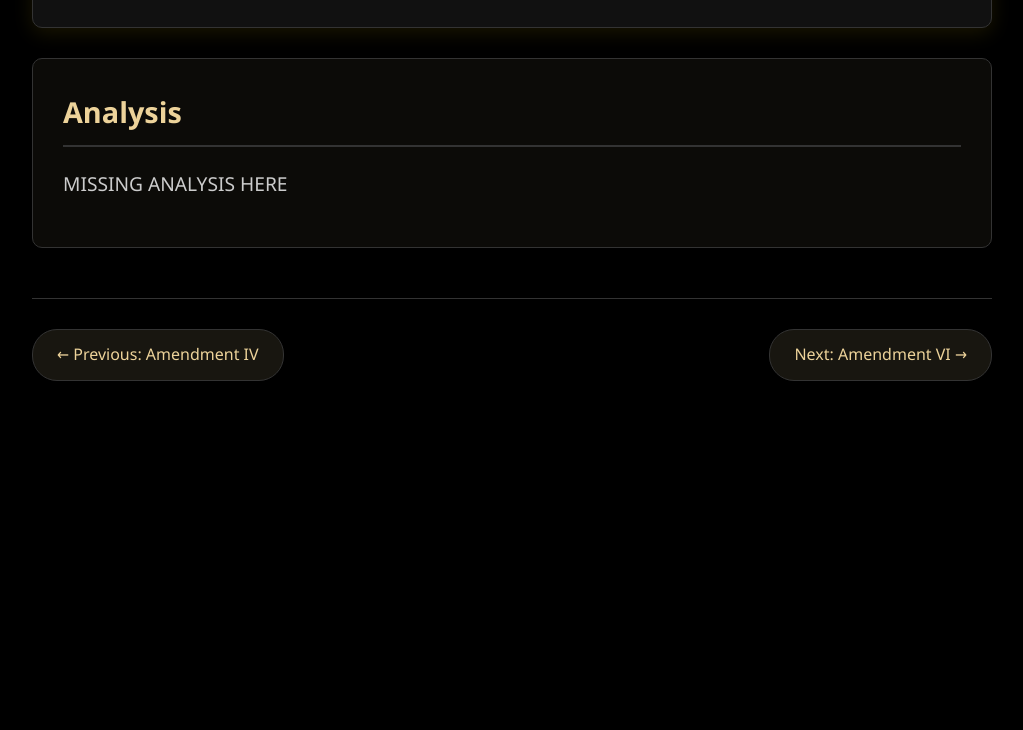
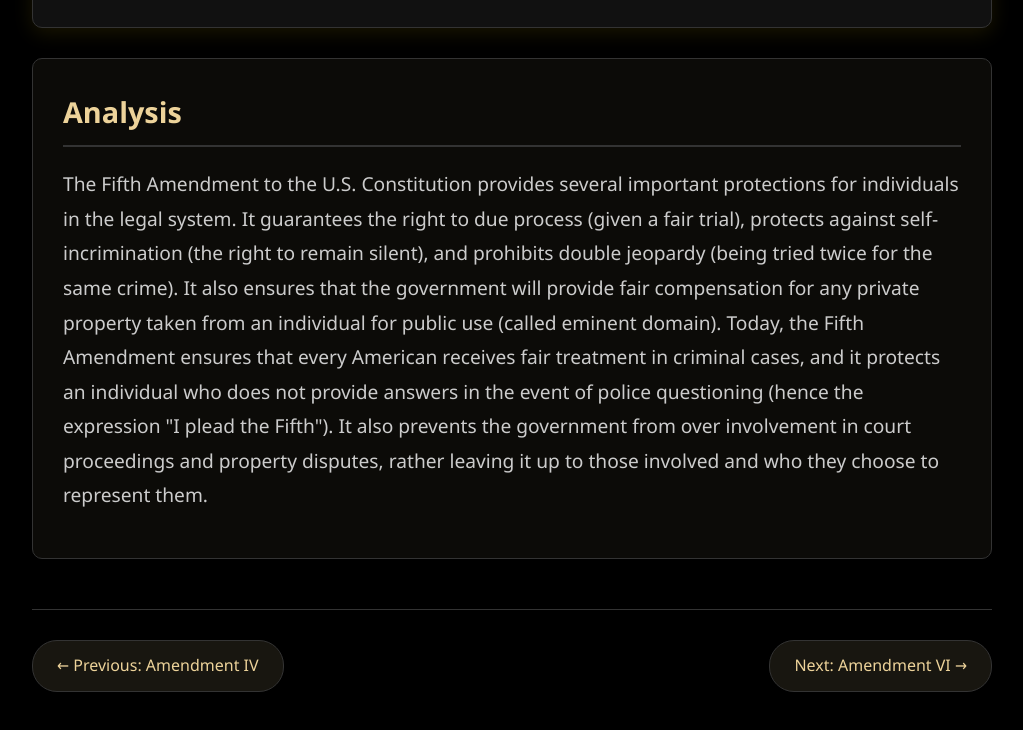
Before and after one commit to jacobhebbel/axia-itws2110, a plain HTML site: page lab2/amendments/amendment5.html in a window 1280 px wide. Shown: the part 778-1508 px from the top of the page, without its empty margins (128-1151 px from the left). Before the commit the page ends 1199 px from the top, so only its background shows below. Drawn offline with Linux system fonts and the light colour scheme.

Commit message:
Amendments 4 & 5 analysis

```diff
--- a/lab2/amendments/amendment5.html
+++ b/lab2/amendments/amendment5.html
@@ -31,7 +31,7 @@
 
             <div class="analysis">
                 <h3>Analysis</h3>
-                <p>MISSING ANALYSIS HERE</p>
+                <p>The Fifth Amendment to the U.S. Constitution provides several important protections for individuals in the legal system. It guarantees the right to due process (given a fair trial), protects against self-incrimination (the right to remain silent), and prohibits double jeopardy (being tried twice for the same crime). It also ensures that the government will provide fair compensation for any private property taken from an individual for public use (called eminent domain). Today, the Fifth Amendment ensures that every American receives fair treatment in criminal cases, and it protects an individual who does not provide answers in the event of police questioning (hence the expression "I plead the Fifth"). It also prevents the government from over involvement in court proceedings and property disputes, rather leaving it up to those involved and who they choose to represent them. </p>
             </div>
         </section>
 
```
Also changed, not shown: lab2/amendments/amendment4.html (+1 -1 lines).
